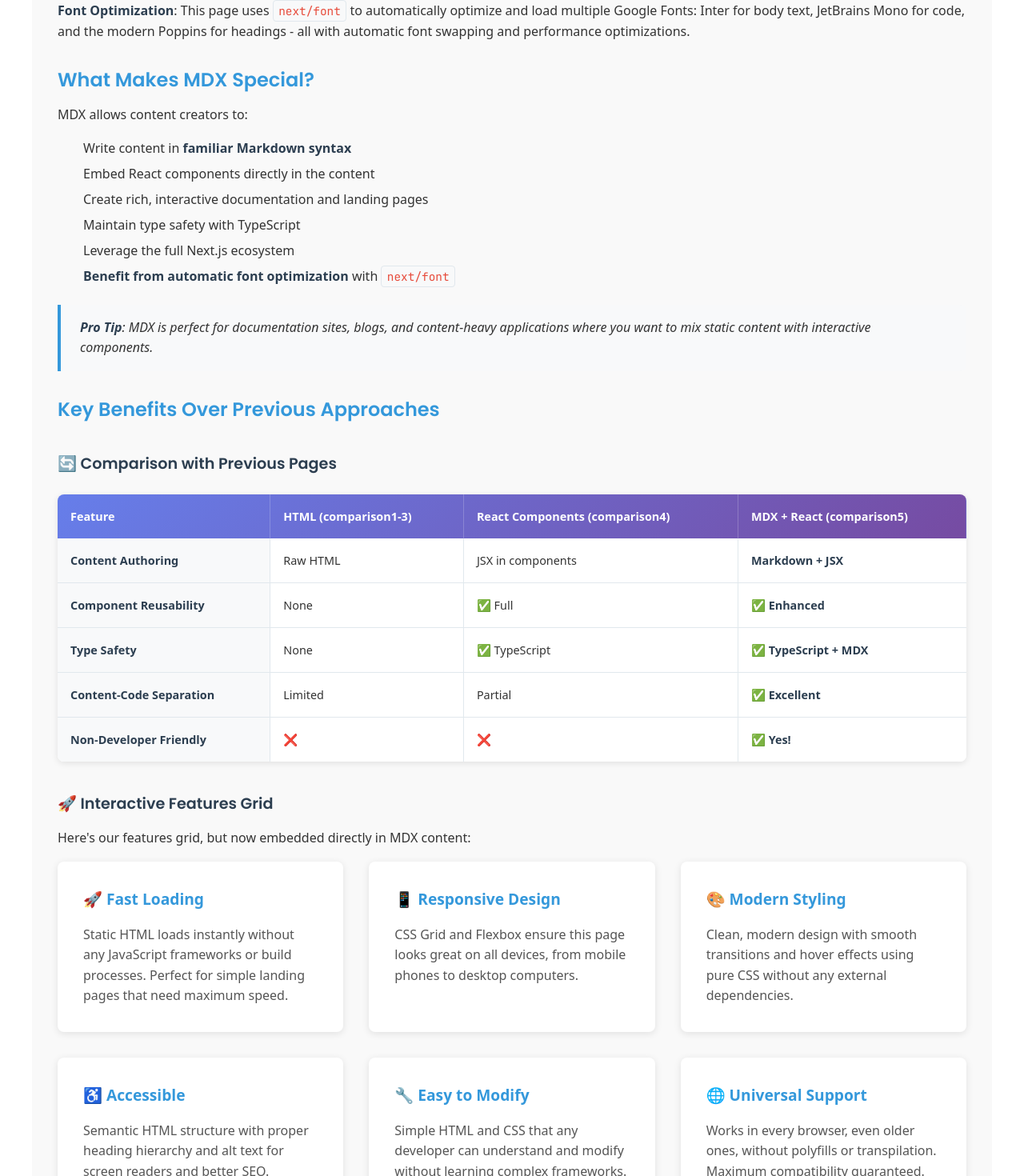
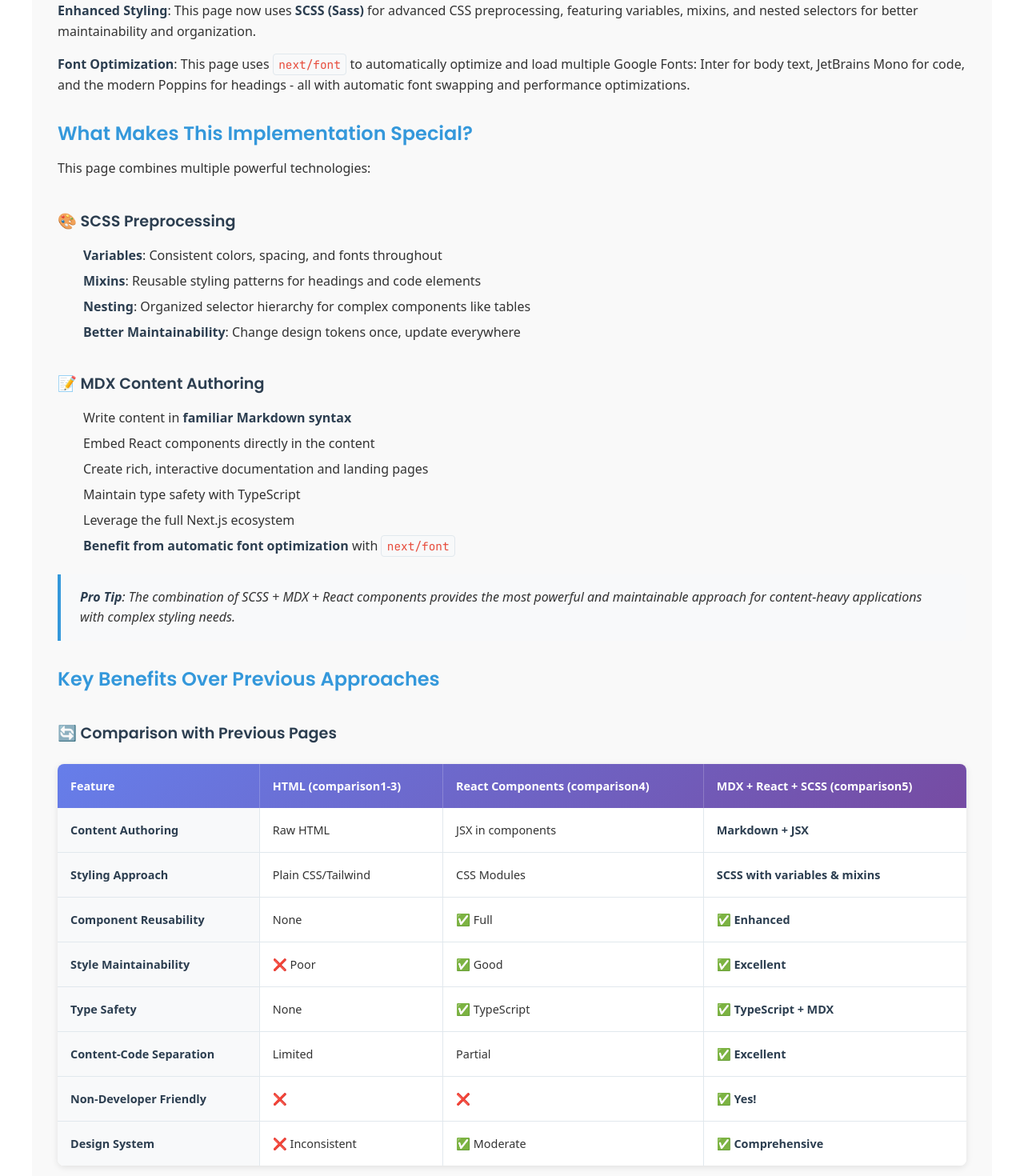
Before and after one commit to webventurer/landing-nextjs, a Next.js app: page /comparison5 in a window 1280 px wide. Shown: the part 257-1727 px from the top of the page at 80% size. Built offline with nearby package versions, Linux system fonts and the light colour scheme.

Commit message:
Add details about SCSS to comparison5 and home page

```diff
--- a/src/app/comparison5/content.mdx
+++ b/src/app/comparison5/content.mdx
@@ -1,10 +1,21 @@
 This page demonstrates the **power of MDX** - a format that lets you write JSX in Markdown documents. You get the best of both worlds: the simplicity of Markdown for content authoring and the power of React components for interactive elements.
+
+**Enhanced Styling**: This page now uses **SCSS (Sass)** for advanced CSS preprocessing, featuring variables, mixins, and nested selectors for better maintainability and organization.
 
 **Font Optimization**: This page uses `next/font` to automatically optimize and load multiple Google Fonts: Inter for body text, JetBrains Mono for code, and the modern Poppins for headings - all with automatic font swapping and performance optimizations.
 
-## What Makes MDX Special?
+## What Makes This Implementation Special?
 
-MDX allows content creators to:
+This page combines multiple powerful technologies:
+
+### 🎨 **SCSS Preprocessing**
+
+- **Variables**: Consistent colors, spacing, and fonts throughout
+- **Mixins**: Reusable styling patterns for headings and code elements
+- **Nesting**: Organized selector hierarchy for complex components like tables
+- **Better Maintainability**: Change design tokens once, update everywhere
+
+### 📝 **MDX Content Authoring**
 
 - Write content in **familiar Markdown syntax**
 - Embed React components directly in the content
@@ -13,19 +24,22 @@ MDX allows content creators to:
 - Leverage the full Next.js ecosystem
 - **Benefit from automatic font optimization** with `next/font`
 
-> **Pro Tip**: MDX is perfect for documentation sites, blogs, and content-heavy applications where you want to mix static content with interactive components.
+> **Pro Tip**: The combination of SCSS + MDX + React components provides the most powerful and maintainable approach for content-heavy applications with complex styling needs.
 
 ## Key Benefits Over Previous Approaches
 
 ### 🔄 **Comparison with Previous Pages**
 
-| Feature                 | HTML (comparison1-3) | React Components (comparison4) | **MDX + React (comparison5)** |
-| ----------------------- | -------------------- | ------------------------------ | ----------------------------- |
-| Content Authoring       | Raw HTML             | JSX in components              | **Markdown + JSX**            |
-| Component Reusability   | None                 | ✅ Full                        | ✅ **Enhanced**               |
-| Type Safety             | None                 | ✅ TypeScript                  | ✅ **TypeScript + MDX**       |
-| Content-Code Separation | Limited              | Partial                        | ✅ **Excellent**              |
-| Non-Developer Friendly  | ❌                   | ❌                             | ✅ **Yes!**                   |
+| Feature                 | HTML (comparison1-3) | React Components (comparison4) | **MDX + React + SCSS (comparison5)** |
+| ----------------------- | -------------------- | ------------------------------ | ------------------------------------ |
+| Content Authoring       | Raw HTML             | JSX in components              | **Markdown + JSX**                   |
+| Styling Approach        | Plain CSS/Tailwind   | CSS Modules                    | **SCSS with variables & mixins**     |
+| Component Reusability   | None                 | ✅ Full                        | ✅ **Enhanced**                      |
+| Style Maintainability   | ❌ Poor              | ✅ Good                        | ✅ **Excellent**                     |
+| Type Safety             | None                 | ✅ TypeScript                  | ✅ **TypeScript + MDX**              |
+| Content-Code Separation | Limited              | Partial                        | ✅ **Excellent**                     |
+| Non-Developer Friendly  | ❌                   | ❌                             | ✅ **Yes!**                          |
+| Design System           | ❌ Inconsistent      | ✅ Moderate                    | ✅ **Comprehensive**                 |
 
 ### 🚀 **Interactive Features Grid**
 
--- a/src/app/content.mdx
+++ b/src/app/content.mdx
@@ -38,15 +38,15 @@ Click on each link below to see the different implementations. Each page demonst
 - **Pros**: Component reusability, type safety, dynamic content
 - **Cons**: More complex setup, requires JavaScript knowledge
 
-### → [**5. React + MDX**](http://localhost:3000/comparison5) ⭐
+### → [**5. React + MDX + SCSS**](http://localhost:3000/comparison5) ⭐ 🔗
 
-- **Technology**: React + MDX + TypeScript
-- **Pros**: Easy content authoring, component reusability, best of both worlds
-- **Cons**: Requires understanding of both Markdown and React
+- **Technology**: React + MDX + SCSS preprocessing
+- **Pros**: Easy content authoring, component reusability, advanced styling with variables/mixins, excellent maintainability
+- **Cons**: Requires understanding of Markdown, React, and SCSS
 
 <SuccessBox>
-  **Winner**: React components + MDX for the ultimate combination of ease-of-use
-  and powerful functionality!
+  **Winner**: React components + MDX + SCSS for the ultimate combination of
+  ease-of-use, powerful functionality, and maintainable styling!
 </SuccessBox>
 
 ## 🏗️ Technology Stack
@@ -67,8 +67,8 @@ This project was built using modern web technologies:
     description="Markdown + JSX for content authoring with embedded React components"
   />
   <FeatureCard
-    title="CSS Modules"
-    description="Scoped CSS for maintainable and conflict-free styling"
+    title="SCSS Preprocessing"
+    description="Advanced CSS with variables, mixins, nesting for maintainable and organized stylesheets"
   />
   <FeatureCard
     title="Font Optimization"
@@ -92,12 +92,14 @@ After building all five versions, here are the main takeaways:
 
 > **React Components** enable reusable blocks of JSX for dynamic content and state management. Write once, use everywhere!
 
-> **React + MDX** combines the best of both worlds: easy-to-read structured content with the power of React components.
+> **SCSS Preprocessing** adds powerful features like variables, mixins, and nesting that make CSS much more maintainable and organized.
+
+> **React + MDX + SCSS** combines the best of all worlds: easy-to-read structured content with the power of React components and advanced styling capabilities.
 
 <HighlightBox>
-  **The Winner**: MDX + React components provide the perfect balance of content
-  authoring simplicity and developer power. It's obvious when you see it in
-  action!
+  **The Winner**: SCSS + MDX + React components provide the perfect balance of
+  content authoring simplicity, developer power, and styling maintainability.
+  It's the most comprehensive solution when you see it in action!
 </HighlightBox>
 
 ## 🛠️ Getting Started
```
